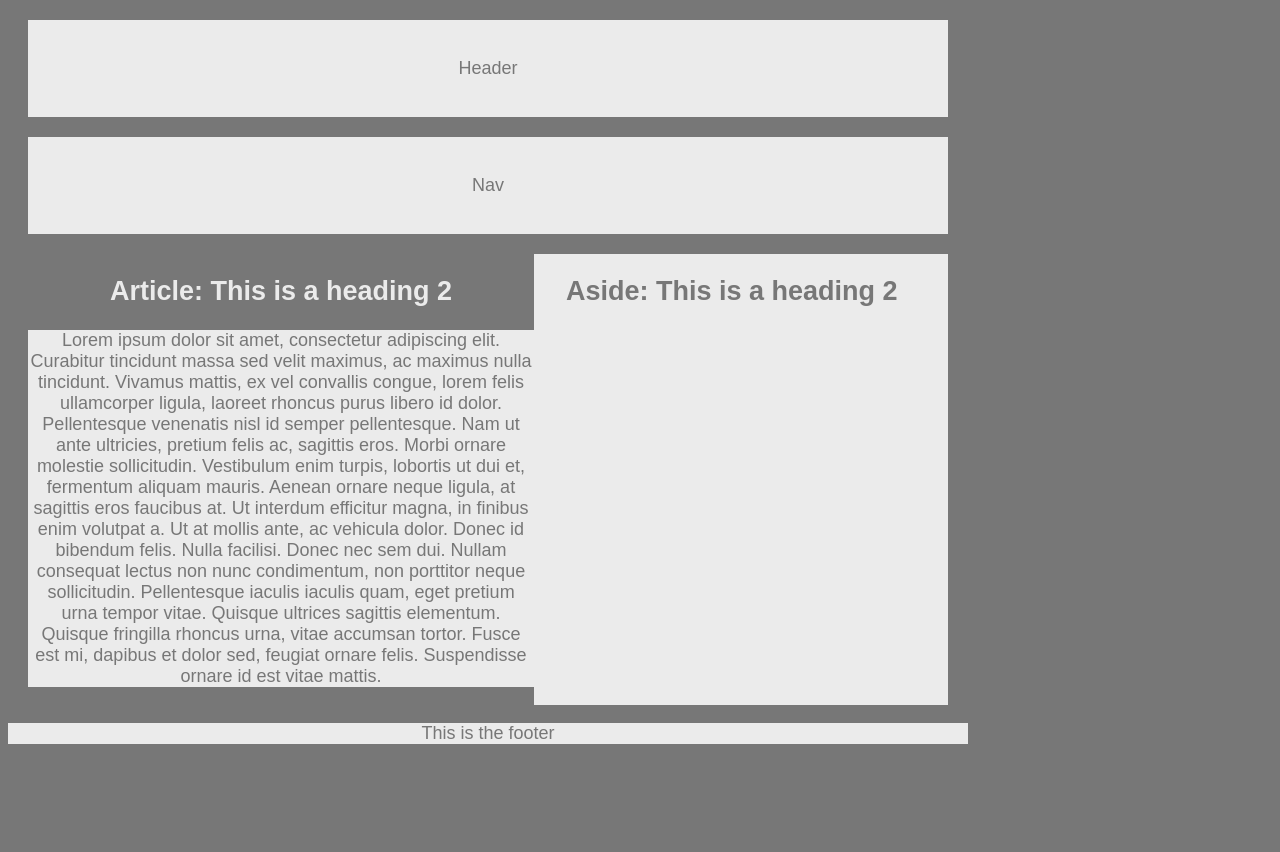
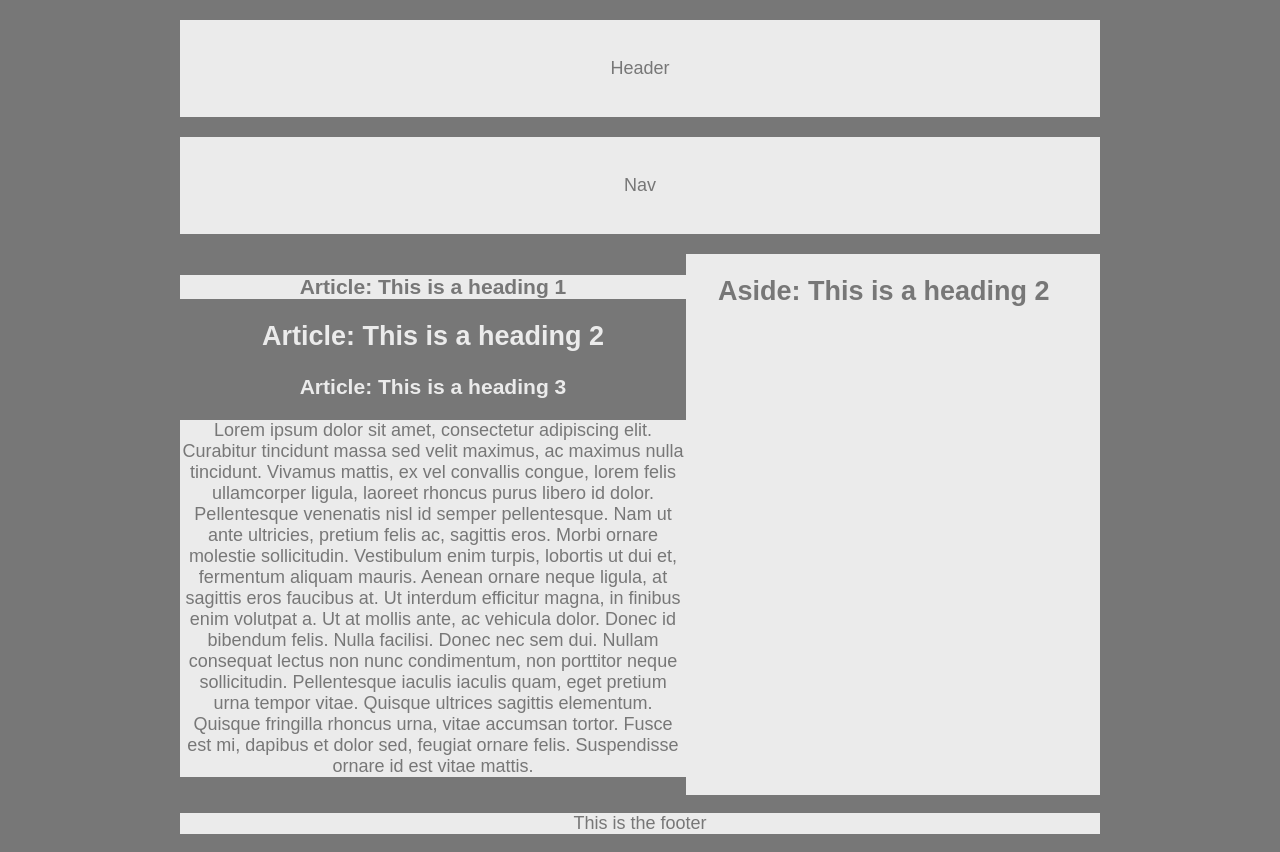
Before and after one commit to dmawardi/HW-Wireframe, a plain HTML site: page index.html in a window 1280 px wide. Before the commit the page ends 800 px from the top, so only its background shows below. Drawn offline with Linux system fonts and the light colour scheme.

Commit message:
Shortened the footer and centered body

```diff
--- a/index.html
+++ b/index.html
@@ -18,7 +18,9 @@
 
     <section>
         <article>
+            <h1>Article: This is a heading 1</h1>
             <h2>Article: This is a heading 2</h2>
+            <h3>Article: This is a heading 3</h3>
             <p>Lorem ipsum dolor sit amet, consectetur adipiscing elit. Curabitur tincidunt massa sed velit maximus, ac
                 maximus nulla tincidunt. Vivamus mattis, ex vel convallis congue, lorem felis ullamcorper ligula,
                 laoreet
--- a/style.css
+++ b/style.css
@@ -4,6 +4,8 @@ body {
     background: #777;
     width: 960px;
     font-size: 18px;
+    margin-left: auto;
+    margin-right: auto;
 }
 
 header,
@@ -59,4 +61,6 @@ section::after {
 footer {
     clear: both;
     margin-top: 10px;
+    margin-left: 20px;
+    margin-right: 20px;
 }
```
